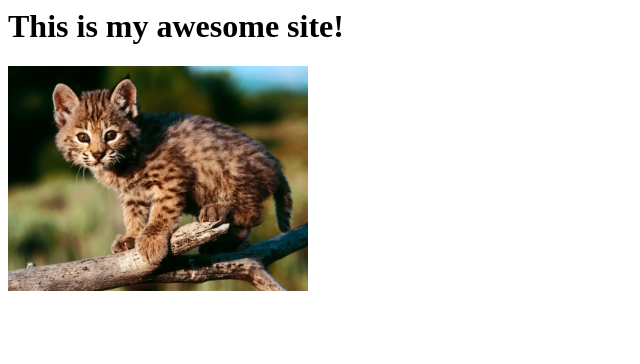
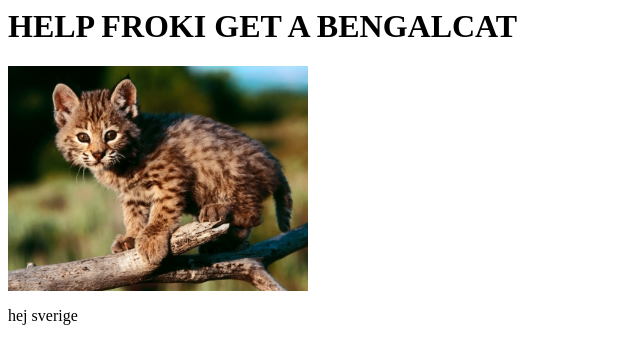
Before and after one commit to flygplan/githubby, a plain HTML site: page index.html in a window 1280 px wide. Shown: the whole page, without its empty margins (0-640 px from the left). Drawn offline with Linux system fonts and the light colour scheme.

Commit message:
changed the title for the website

```diff
--- a/index.html
+++ b/index.html
@@ -5,7 +5,8 @@
   <link rel="stylesheet" type="text/css" href="css/style.css">
 </head>
 <body>
-  <h1>This is my awesome site!</h1>
+  <h1>HELP FROKI GET A BENGALCAT</h1>
   <img src="images/kittens.jpg">
+  <p>hej sverige</p>
 </body>
 </html>
```
